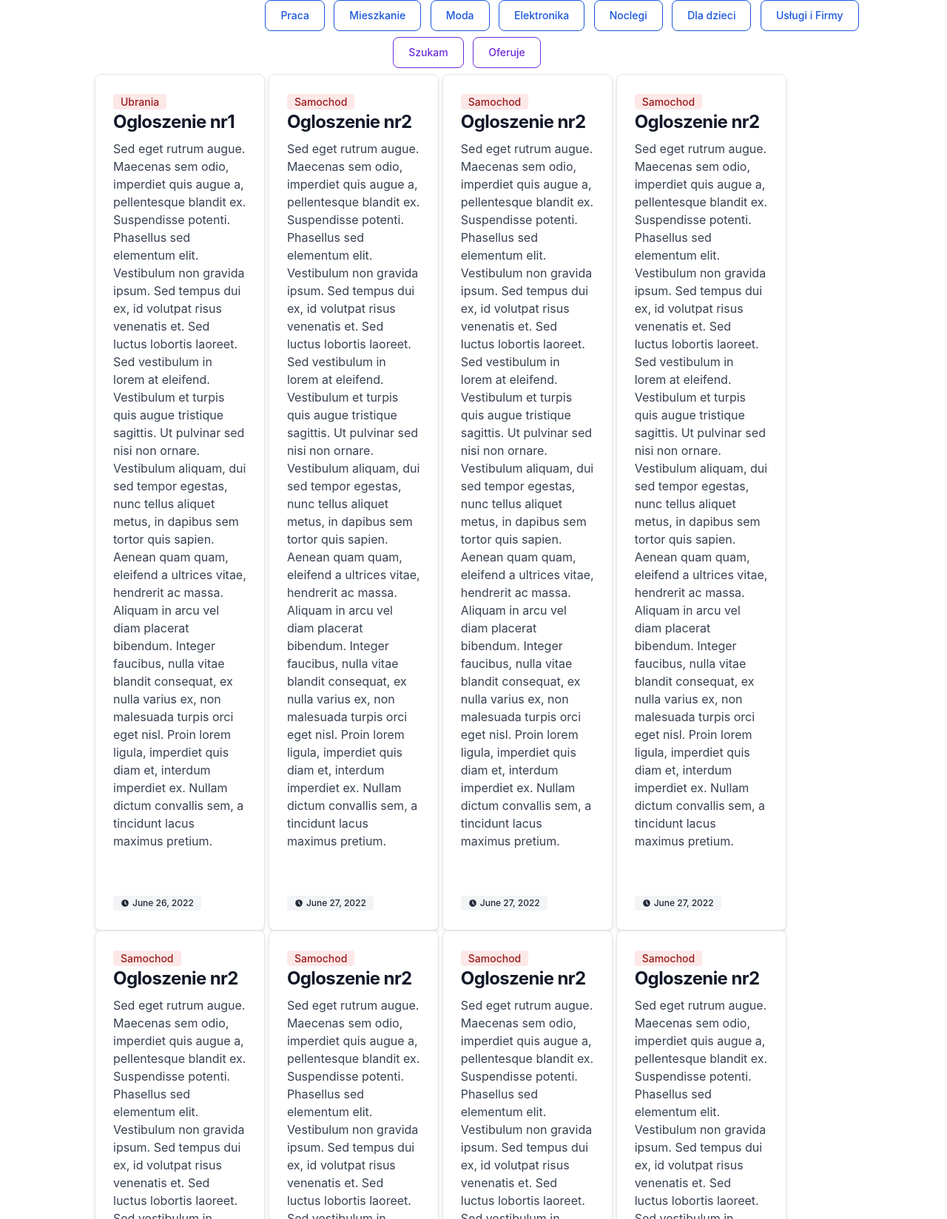
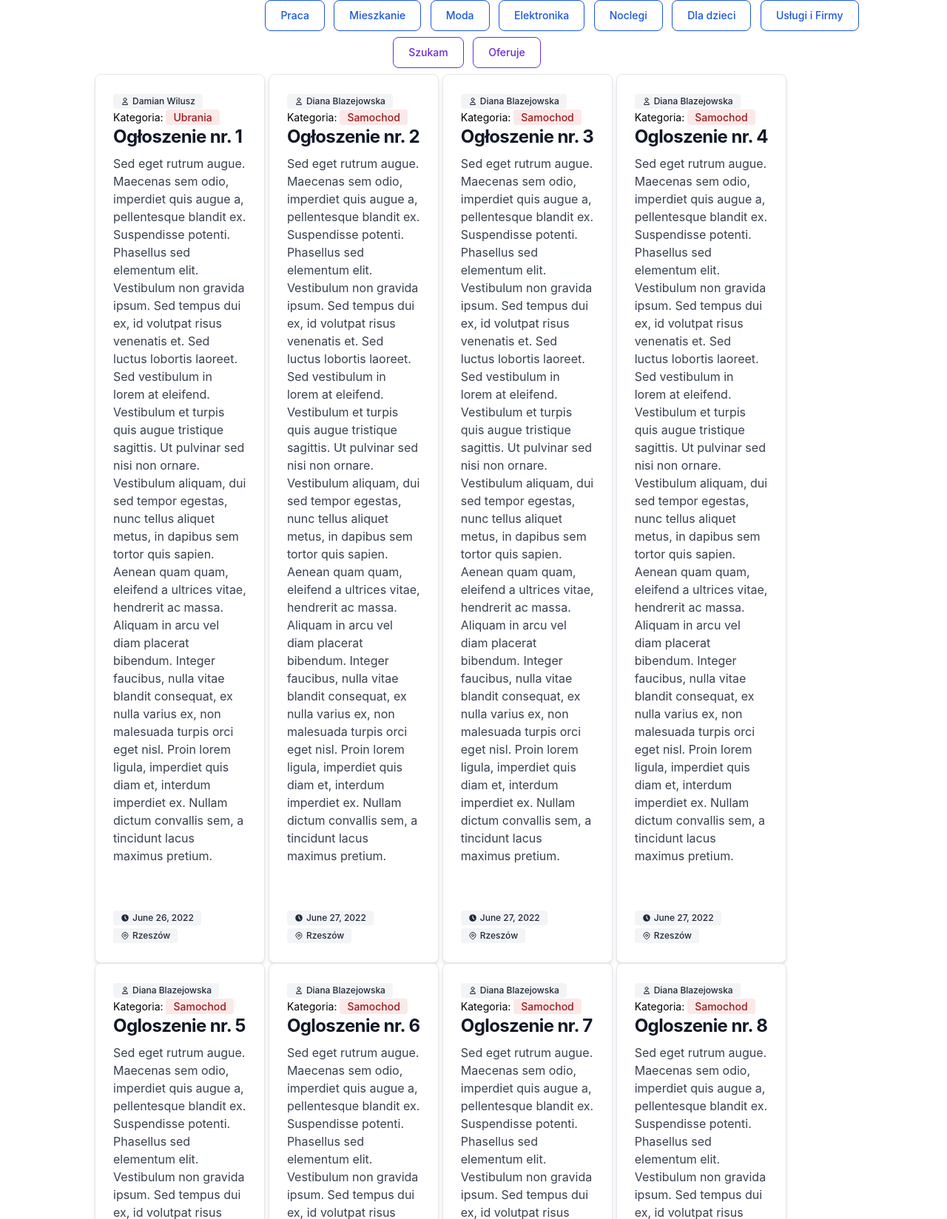
Before and after one commit to wiluszdamian/ukrinfo-classified, a Django app: page / in a window 1280 px wide. Shown: the part 68-1716 px from the top of the page at 74% size. Run offline with Django 3.2, Linux system fonts and the light colour scheme; some libraries are stand-ins or nearby versions.

Commit message:
FIX: Improve ad template

```diff
--- a/home/static/css/main.css
+++ b/home/static/css/main.css
@@ -27,3 +27,7 @@ main {
 .categories-homepage-two {
     margin-left: 35%;
 }
+
+span .data-author {
+    margin: 0%;
+}
--- a/home/templates/home/homepage.html
+++ b/home/templates/home/homepage.html
@@ -17,7 +17,13 @@
       {% for post in posts %}
     <main>
       <div class="posts p-6 max-w-sm bg-white rounded-lg border border-gray-200 shadow-md dark:bg-gray-800 dark:border-gray-700">
+        <span class="data-posted data-author bg-gray-100 text-gray-800 text-xs font-medium inline-flex items-center px-2.5 py-0.5 rounded mr-2 dark:bg-gray-700 dark:text-gray-300">
+          <svg class="mr-1 w-3 h-3" fill="none" stroke="currentColor" viewBox="0 0 24 24" xmlns="http://www.w3.org/2000/svg"><path stroke-linecap="round" stroke-linejoin="round" stroke-width="2" d="M16 7a4 4 0 11-8 0 4 4 0 018 0zM12 14a7 7 0 00-7 7h14a7 7 0 00-7-7z"></path></svg>
+          {{ post.author }}
+        </span>
+        <p class="text-sm dark:text-white">Kategoria:
         <span class="categories-post bg-red-100 text-red-800 text-sm font-medium mr-2 px-2.5 py-0.5 rounded dark:bg-red-200 dark:text-red-900">{{ post.category }}</span>
+        </p>
         <a href="#">
             <h5 class="mb-2 text-2xl font-bold tracking-tight text-gray-900 dark:text-white">{{ post.title }}</h5>
         </a>
@@ -33,6 +39,10 @@
           <svg class="mr-1 w-3 h-3" fill="currentColor" viewBox="0 0 20 20" xmlns="http://www.w3.org/2000/svg"><path fill-rule="evenodd" d="M10 18a8 8 0 100-16 8 8 0 000 16zm1-12a1 1 0 10-2 0v4a1 1 0 00.293.707l2.828 2.829a1 1 0 101.415-1.415L11 9.586V6z" clip-rule="evenodd"></path></svg>
           {{ post.date_posted }}
         </span>
+        <span class="data-posted bg-gray-100 text-gray-800 text-xs font-medium inline-flex items-center px-2.5 py-0.5 rounded mr-2 dark:bg-gray-700 dark:text-gray-300">
+          <svg class="mr-1 w-3 h-3" fill="none" stroke="currentColor" viewBox="0 0 24 24" xmlns="http://www.w3.org/2000/svg"><path stroke-linecap="round" stroke-linejoin="round" stroke-width="2" d="M17.657 16.657L13.414 20.9a1.998 1.998 0 01-2.827 0l-4.244-4.243a8 8 0 1111.314 0z"></path><path stroke-linecap="round" stroke-linejoin="round" stroke-width="2" d="M15 11a3 3 0 11-6 0 3 3 0 016 0z"></path></svg>
+          {{ post.city }}
+        </span>
       </div>
     </main>
     {% endfor %}
--- a/home/views.py
+++ b/home/views.py
@@ -3,59 +3,67 @@ from django.shortcuts import render
 posts = [
     {
         'author': 'Damian Wilusz',
-        'title': 'Ogloszenie nr1',
+        'title': 'Ogłoszenie nr. 1',
         'content': ' Sed eget rutrum augue. Maecenas sem odio, imperdiet quis augue a, pellentesque blandit ex. Suspendisse potenti. Phasellus sed elementum elit. Vestibulum non gravida ipsum. Sed tempus dui ex, id volutpat risus venenatis et. Sed luctus lobortis laoreet. Sed vestibulum in lorem at eleifend. Vestibulum et turpis quis augue tristique sagittis. Ut pulvinar sed nisi non ornare. Vestibulum aliquam, dui sed tempor egestas, nunc tellus aliquet metus, in dapibus sem tortor quis sapien. Aenean quam quam, eleifend a ultrices vitae, hendrerit ac massa. Aliquam in arcu vel diam placerat bibendum. Integer faucibus, nulla vitae blandit consequat, ex nulla varius ex, non malesuada turpis orci eget nisl. Proin lorem ligula, imperdiet quis diam et, interdum imperdiet ex. Nullam dictum convallis sem, a tincidunt lacus maximus pretium. ',
         'date_posted': 'June 26, 2022',
-        'category': 'Ubrania'
+        'category': 'Ubrania',
+        'city': 'Rzeszów'
     },
     {
         'author': 'Diana Blazejowska',
-        'title': 'Ogloszenie nr2',
+        'title': 'Ogłoszenie nr. 2',
         'content': ' Sed eget rutrum augue. Maecenas sem odio, imperdiet quis augue a, pellentesque blandit ex. Suspendisse potenti. Phasellus sed elementum elit. Vestibulum non gravida ipsum. Sed tempus dui ex, id volutpat risus venenatis et. Sed luctus lobortis laoreet. Sed vestibulum in lorem at eleifend. Vestibulum et turpis quis augue tristique sagittis. Ut pulvinar sed nisi non ornare. Vestibulum aliquam, dui sed tempor egestas, nunc tellus aliquet metus, in dapibus sem tortor quis sapien. Aenean quam quam, eleifend a ultrices vitae, hendrerit ac massa. Aliquam in arcu vel diam placerat bibendum. Integer faucibus, nulla vitae blandit consequat, ex nulla varius ex, non malesuada turpis orci eget nisl. Proin lorem ligula, imperdiet quis diam et, interdum imperdiet ex. Nullam dictum convallis sem, a tincidunt lacus maximus pretium. ',
         'date_posted': 'June 27, 2022',
-        'category': 'Samochod'
+        'category': 'Samochod',
+        'city': 'Rzeszów'
     },
     {
         'author': 'Diana Blazejowska',
-        'title': 'Ogloszenie nr2',
+        'title': 'Ogłoszenie nr. 3',
         'content': ' Sed eget rutrum augue. Maecenas sem odio, imperdiet quis augue a, pellentesque blandit ex. Suspendisse potenti. Phasellus sed elementum elit. Vestibulum non gravida ipsum. Sed tempus dui ex, id volutpat risus venenatis et. Sed luctus lobortis laoreet. Sed vestibulum in lorem at eleifend. Vestibulum et turpis quis augue tristique sagittis. Ut pulvinar sed nisi non ornare. Vestibulum aliquam, dui sed tempor egestas, nunc tellus aliquet metus, in dapibus sem tortor quis sapien. Aenean quam quam, eleifend a ultrices vitae, hendrerit ac massa. Aliquam in arcu vel diam placerat bibendum. Integer faucibus, nulla vitae blandit consequat, ex nulla varius ex, non malesuada turpis orci eget nisl. Proin lorem ligula, imperdiet quis diam et, interdum imperdiet ex. Nullam dictum convallis sem, a tincidunt lacus maximus pretium. ',
         'date_posted': 'June 27, 2022',
-        'category': 'Samochod'
+        'category': 'Samochod',
+        'city': 'Rzeszów'
     },
     {
         'author': 'Diana Blazejowska',
-        'title': 'Ogloszenie nr2',
+        'title': 'Ogloszenie nr. 4',
         'content': ' Sed eget rutrum augue. Maecenas sem odio, imperdiet quis augue a, pellentesque blandit ex. Suspendisse potenti. Phasellus sed elementum elit. Vestibulum non gravida ipsum. Sed tempus dui ex, id volutpat risus venenatis et. Sed luctus lobortis laoreet. Sed vestibulum in lorem at eleifend. Vestibulum et turpis quis augue tristique sagittis. Ut pulvinar sed nisi non ornare. Vestibulum aliquam, dui sed tempor egestas, nunc tellus aliquet metus, in dapibus sem tortor quis sapien. Aenean quam quam, eleifend a ultrices vitae, hendrerit ac massa. Aliquam in arcu vel diam placerat bibendum. Integer faucibus, nulla vitae blandit consequat, ex nulla varius ex, non malesuada turpis orci eget nisl. Proin lorem ligula, imperdiet quis diam et, interdum imperdiet ex. Nullam dictum convallis sem, a tincidunt lacus maximus pretium. ',
         'date_posted': 'June 27, 2022',
-        'category': 'Samochod'
+        'category': 'Samochod',
+        'city': 'Rzeszów'
     },
     {
         'author': 'Diana Blazejowska',
-        'title': 'Ogloszenie nr2',
+        'title': 'Ogloszenie nr. 5',
         'content': ' Sed eget rutrum augue. Maecenas sem odio, imperdiet quis augue a, pellentesque blandit ex. Suspendisse potenti. Phasellus sed elementum elit. Vestibulum non gravida ipsum. Sed tempus dui ex, id volutpat risus venenatis et. Sed luctus lobortis laoreet. Sed vestibulum in lorem at eleifend. Vestibulum et turpis quis augue tristique sagittis. Ut pulvinar sed nisi non ornare. Vestibulum aliquam, dui sed tempor egestas, nunc tellus aliquet metus, in dapibus sem tortor quis sapien. Aenean quam quam, eleifend a ultrices vitae, hendrerit ac massa. Aliquam in arcu vel diam placerat bibendum. Integer faucibus, nulla vitae blandit consequat, ex nulla varius ex, non malesuada turpis orci eget nisl. Proin lorem ligula, imperdiet quis diam et, interdum imperdiet ex. Nullam dictum convallis sem, a tincidunt lacus maximus pretium. ',
         'date_posted': 'June 27, 2022',
-        'category': 'Samochod'
+        'category': 'Samochod',
+        'city': 'Rzeszów'
     },
     {
         'author': 'Diana Blazejowska',
-        'title': 'Ogloszenie nr2',
+        'title': 'Ogloszenie nr. 6',
         'content': ' Sed eget rutrum augue. Maecenas sem odio, imperdiet quis augue a, pellentesque blandit ex. Suspendisse potenti. Phasellus sed elementum elit. Vestibulum non gravida ipsum. Sed tempus dui ex, id volutpat risus venenatis et. Sed luctus lobortis laoreet. Sed vestibulum in lorem at eleifend. Vestibulum et turpis quis augue tristique sagittis. Ut pulvinar sed nisi non ornare. Vestibulum aliquam, dui sed tempor egestas, nunc tellus aliquet metus, in dapibus sem tortor quis sapien. Aenean quam quam, eleifend a ultrices vitae, hendrerit ac massa. Aliquam in arcu vel diam placerat bibendum. Integer faucibus, nulla vitae blandit consequat, ex nulla varius ex, non malesuada turpis orci eget nisl. Proin lorem ligula, imperdiet quis diam et, interdum imperdiet ex. Nullam dictum convallis sem, a tincidunt lacus maximus pretium. ',
         'date_posted': 'June 27, 2022',
-        'category': 'Samochod'
+        'category': 'Samochod',
+        'city': 'Rzeszów'
     },
     {
         'author': 'Diana Blazejowska',
-        'title': 'Ogloszenie nr2',
+        'title': 'Ogloszenie nr. 7',
         'content': ' Sed eget rutrum augue. Maecenas sem odio, imperdiet quis augue a, pellentesque blandit ex. Suspendisse potenti. Phasellus sed elementum elit. Vestibulum non gravida ipsum. Sed tempus dui ex, id volutpat risus venenatis et. Sed luctus lobortis laoreet. Sed vestibulum in lorem at eleifend. Vestibulum et turpis quis augue tristique sagittis. Ut pulvinar sed nisi non ornare. Vestibulum aliquam, dui sed tempor egestas, nunc tellus aliquet metus, in dapibus sem tortor quis sapien. Aenean quam quam, eleifend a ultrices vitae, hendrerit ac massa. Aliquam in arcu vel diam placerat bibendum. Integer faucibus, nulla vitae blandit consequat, ex nulla varius ex, non malesuada turpis orci eget nisl. Proin lorem ligula, imperdiet quis diam et, interdum imperdiet ex. Nullam dictum convallis sem, a tincidunt lacus maximus pretium. ',
         'date_posted': 'June 27, 2022',
-        'category': 'Samochod'
+        'category': 'Samochod',
+        'city': 'Rzeszów'
     },
     {
         'author': 'Diana Blazejowska',
-        'title': 'Ogloszenie nr2',
+        'title': 'Ogloszenie nr. 8',
         'content': ' Sed eget rutrum augue. Maecenas sem odio, imperdiet quis augue a, pellentesque blandit ex. Suspendisse potenti. Phasellus sed elementum elit. Vestibulum non gravida ipsum. Sed tempus dui ex, id volutpat risus venenatis et. Sed luctus lobortis laoreet. Sed vestibulum in lorem at eleifend. Vestibulum et turpis quis augue tristique sagittis. Ut pulvinar sed nisi non ornare. Vestibulum aliquam, dui sed tempor egestas, nunc tellus aliquet metus, in dapibus sem tortor quis sapien. Aenean quam quam, eleifend a ultrices vitae, hendrerit ac massa. Aliquam in arcu vel diam placerat bibendum. Integer faucibus, nulla vitae blandit consequat, ex nulla varius ex, non malesuada turpis orci eget nisl. Proin lorem ligula, imperdiet quis diam et, interdum imperdiet ex. Nullam dictum convallis sem, a tincidunt lacus maximus pretium. ',
         'date_posted': 'June 27, 2022',
-        'category': 'Samochod'
+        'category': 'Samochod',
+        'city': 'Rzeszów'
     },
 ]
 
```
Also changed, not shown: db.sqlite3.
